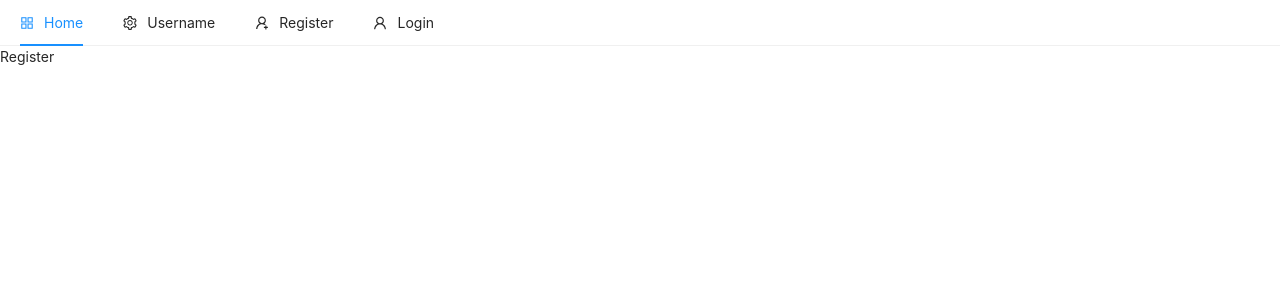
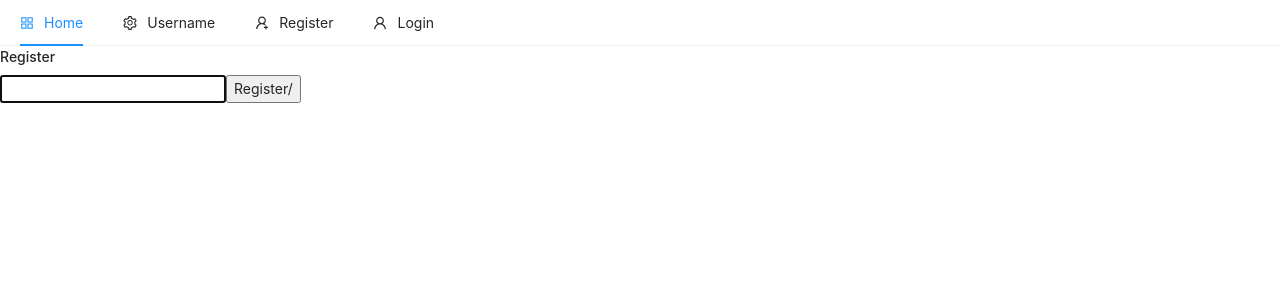
Before and after one commit to sithwin/ecom-client, a React (Create React App) app: page /register in a window 1280 px wide. Shown: the top 300 px of the page. Built offline with nearby package versions, Linux system fonts and the light colour scheme; the HTML template or start-up script is replaced by a standard one.

Commit message:
added register form

```diff
--- a/src/pages/auth/Register.js
+++ b/src/pages/auth/Register.js
@@ -1,9 +1,30 @@
-import React from "react";
+import React, { useState } from "react";
 
 const Register = () => {
+  const [email, setEmail] = useState("");
+  const handleSubmit = () => {};
+  const registerForm = () => (
+    <form onSubmit={handleSubmit}>
+      <input
+        type="email"
+        className="form-control"
+        value={email}
+        onChange={(e) => setEmail(e.target.value)}
+        autoFocus
+      />
+      <button type="submit" className="btn btn-raised">
+        Register/ {email}
+      </button>
+    </form>
+  );
   return (
-    <div>
-      <p>Register</p>
+    <div className="container p-5">
+      <div className="row">
+        <div className="col-md-6 offset-md-3">
+          <h4>Register</h4>
+          {registerForm()}
+        </div>
+      </div>
     </div>
   );
 };
```
